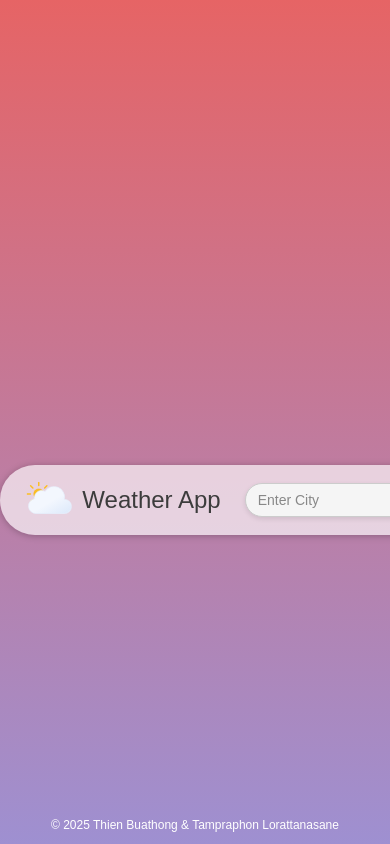
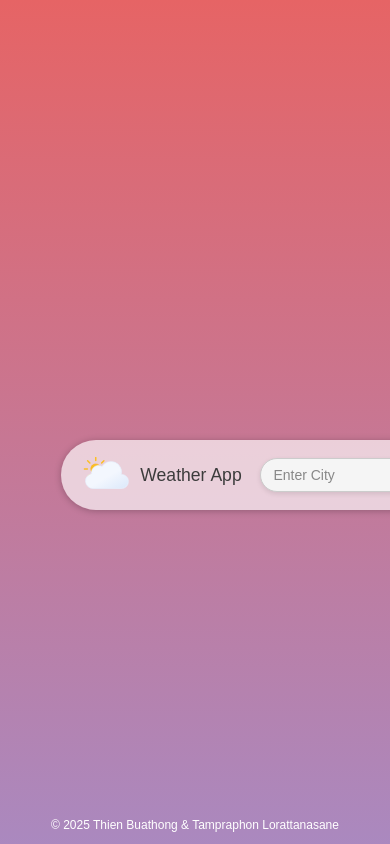
Before and after one commit to kyusuku/WeatherApp, a website: page index.html in a window 390 px wide. Shown: the top 844 px of the page. Drawn offline with nearby package versions, Linux system fonts and the light colour scheme.

Commit message:
css update for phone screen

```diff
--- a/styles.css
+++ b/styles.css
@@ -8,7 +8,7 @@ html, body {
     font-family: 'Roboto Slab', sans-serif;
     background: linear-gradient(#e66465, #9198e5);
     color: white;
-    min-height: 1000px;
+    min-height: 1200px;
     min-width: 510px;
 }
 
@@ -19,6 +19,7 @@ html, body {
     font-weight: 200;
     font-size: 1.5em;
 }
+
 
 form {
     text-align: center;
@@ -201,6 +202,36 @@ form {
     color: rgb(58, 58, 58);
 }
 
+@media only screen and (max-width: 768px) {
+    .body, .html {
+        min-height: 100vh;
+    }
+    .container-all {
+        padding: 2; /* Slightly smaller padding */
+        width: 70%; /* Ensure it fits well on smaller screens */
+        margin-bottom: 250px;
+    }
+
+    .container-top {
+        gap: 0.em; /* Reduce gap between title and search bar */
+    }
+
+    #Title {
+        font-size: 1.1em; /* Adjust font size for smaller screens */
+        text-align: center;
+        width: 110px;
+    }
+
+    #searchForm {
+        width: 2%; /* Adjust width for smaller screens */
+        padding: 5px 15px; /* Add more padding for better aesthetics */
+    }
+
+    #Textbox {
+        width: 110px;
+    }
+}
+
 #searchForm {
     display: flex;
     align-items: center;
@@ -209,7 +240,8 @@ form {
     background-color: #f5f5f5;
     padding: 5px 10px;
     box-shadow: 0px 2px 5px rgba(0, 0, 0, 0.1);
-    width: 225px;
+    width: 45%;
+    max-width: 240px;
     transition: ease-in-out 0.3s;
 }
 
```
